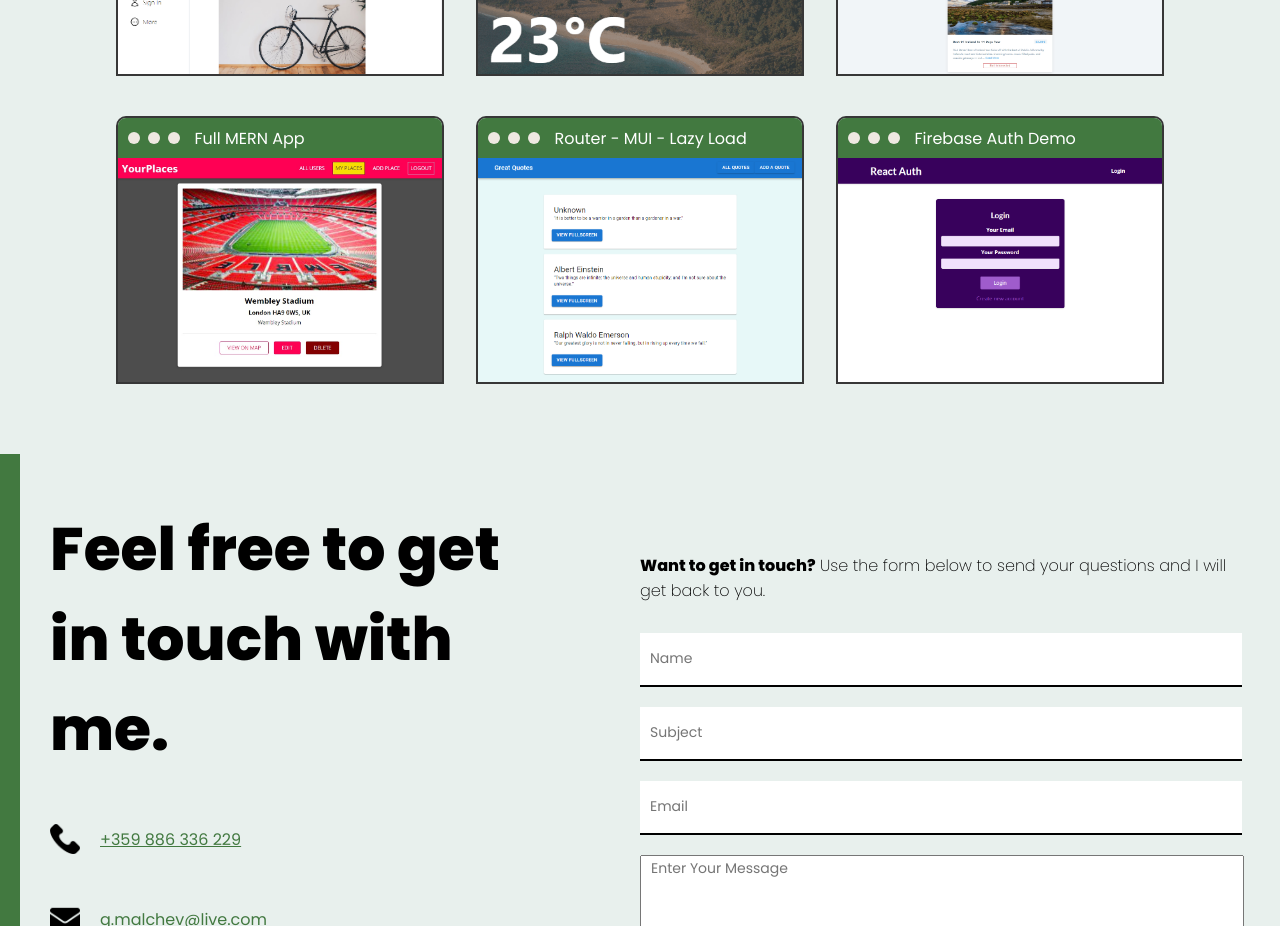
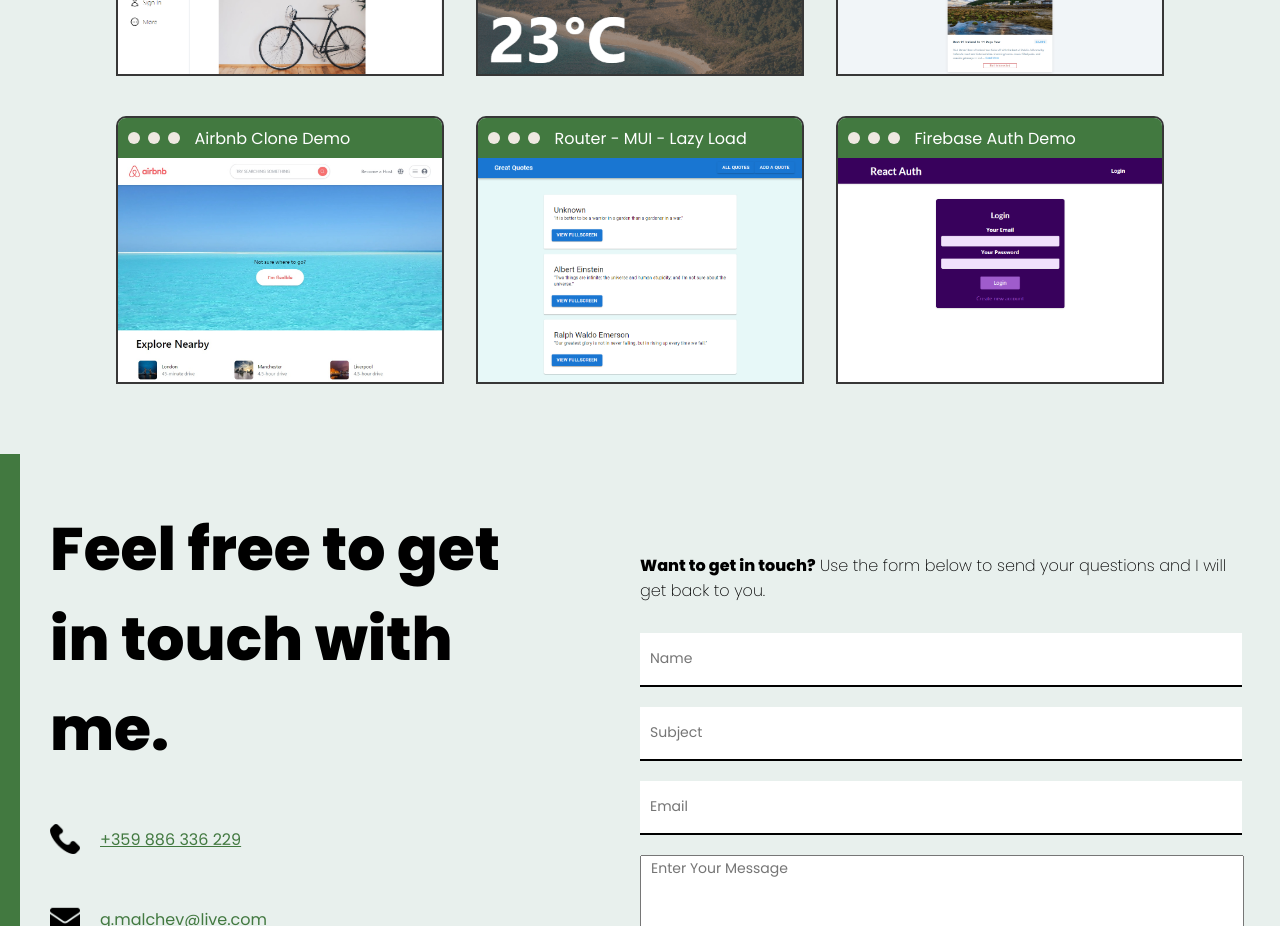
Before and after one commit to ahmiitahir/portfolio-deploy, a React (Create React App) app: page / in a window 1280 px wide. Shown: the part 2140-3066 px from the top of the page. Built offline with nearby package versions, Linux system fonts and the light colour scheme.

Commit message:
updated project

```diff
--- a/src/data.js
+++ b/src/data.js
@@ -4,6 +4,7 @@ import toursApp from "./images/tours-app.png";
 import mernApp from "./images/MERN-app.jpg";
 import routerMUI from "./images/quotes-app.png";
 import authDemo from "./images/simple-firebase-auth-demo.png";
+import airBnb from "./images/airbnb.jpg";
 
 export const products = [
   {
@@ -26,9 +27,9 @@ export const products = [
   },
   {
     id: 4,
-    img: mernApp,
-    link: "https://mern-course-galio.herokuapp.com/",
-    desc: "Full MERN App",
+    img: airBnb,
+    link: "https://airbnb-clone-thingy-demo.vercel.app/",
+    desc: "Airbnb Clone Demo",
   },
   {
     id: 5,
```
Also changed, not shown: src/images/airbnb.jpg (added).
